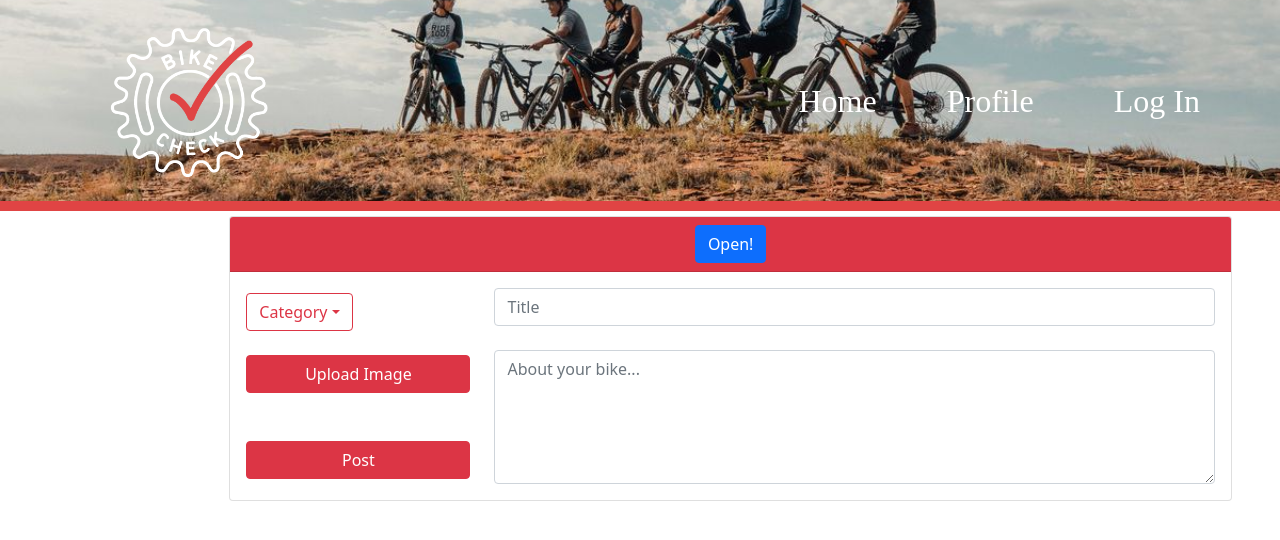
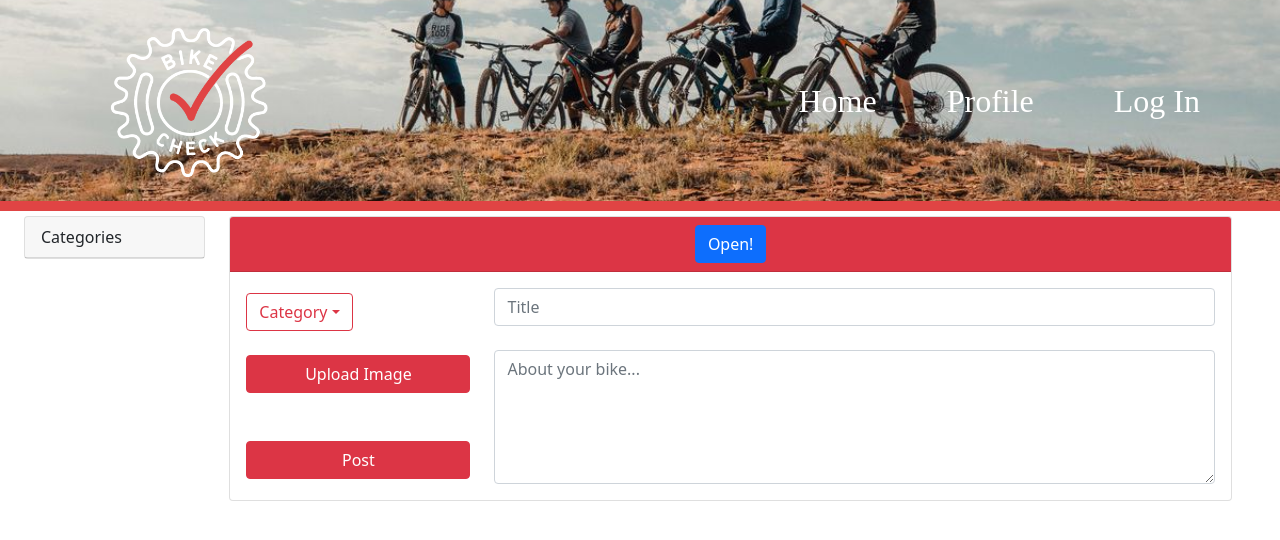
Before and after one commit to SprengerV/bike_check, a React (Create React App) app in the folder client/: page / in a window 1280 px wide. Shown: the top 540 px of the page. Built offline with nearby package versions, Linux system fonts and the light colour scheme; a web font is replaced by a local one.

Commit message:
card header for catgories

```diff
--- a/client/src/Components/Post/index.js
+++ b/client/src/Components/Post/index.js
@@ -6,7 +6,11 @@ const Post = () => {
     return (
         <Container className="row" fluid={true}>
             <Container className="col-2">
-
+                <Card>
+                    <Card.Header>
+                        Categories
+                    </Card.Header>
+                </Card>
             </Container>
             <Container className="col-10">
             <Accordion defaultActiveKey='0'>
```
